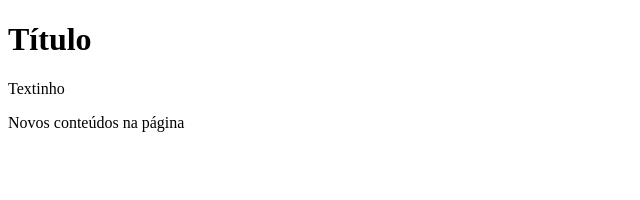
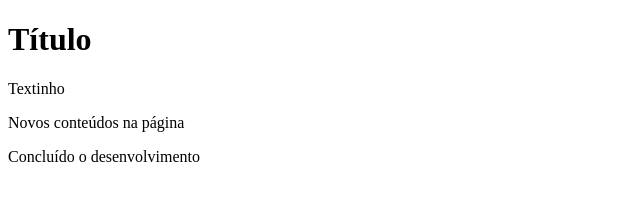
Before and after one commit to Eduardo-Ferraz/TreinamentoGithub, a plain HTML site: page index.html in a window 1280 px wide. Shown: the whole page, without its empty margins (0-640 px from the left). Drawn offline with Linux system fonts and the light colour scheme.

Commit message:
funcionalidade concluída

```diff
--- a/index.html
+++ b/index.html
@@ -11,6 +11,7 @@
     <h1>Título</h1>
     <p>Textinho</p>
     <p>Novos conteúdos na página</p>
+    <p>Concluído o desenvolvimento</p>
 </body>
 
 </html>
```
